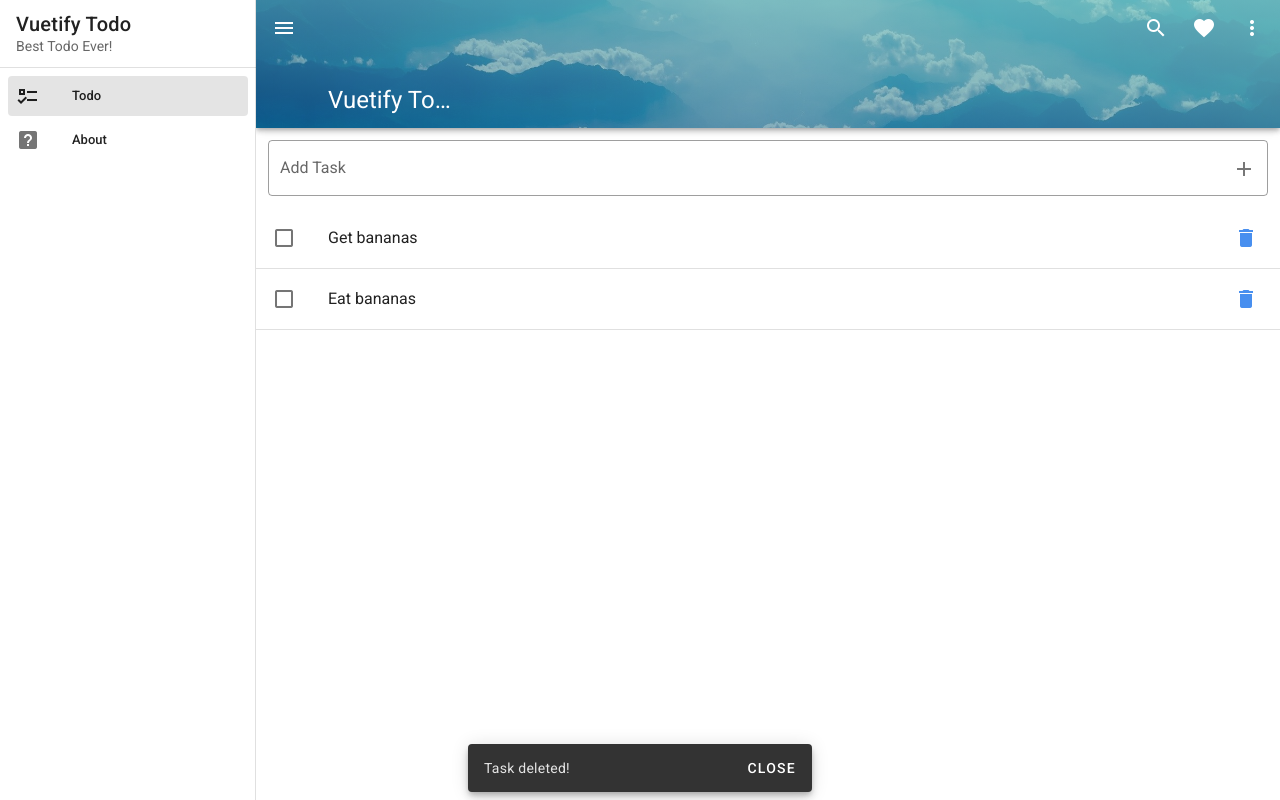
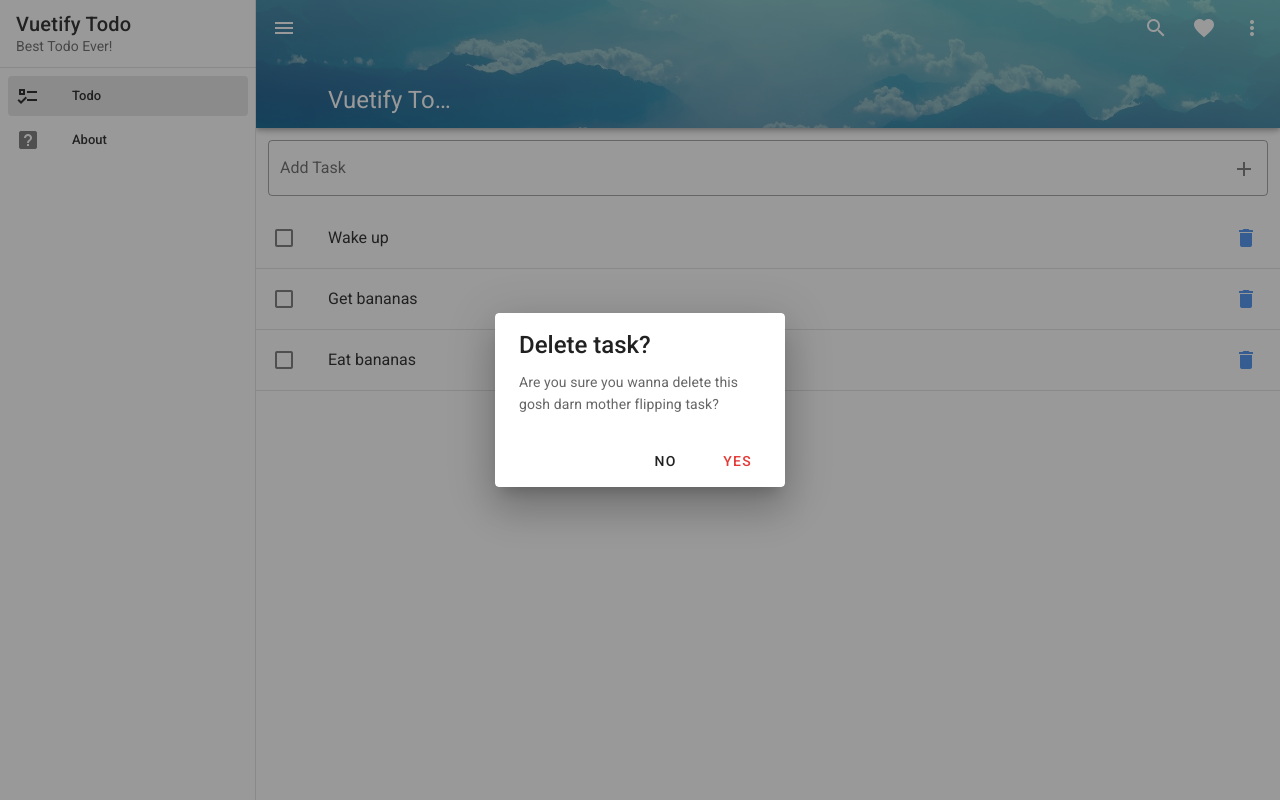
Before and after one commit to d85/vuetify-todo-app, a Vue app: page /#/ in a window 1280 px wide. Both pictures are taken after a click on the button 1246 px from the left and 238 px from the top of the page. Built offline with nearby package versions, Linux system fonts and the light colour scheme.

Commit message:
Added confirm dialog when delete task button clicked

```diff
--- /dev/null
+++ b/src/components/Todo/Dialogs/DialogDelete.vue
@@ -0,0 +1,42 @@
+<template>
+    <v-dialog
+      :value="true"
+      persistent
+      max-width="290"
+    >
+      <v-card>
+        <v-card-title class="text-h5">
+          Delete task?
+        </v-card-title>
+        <v-card-text>Are you sure you wanna delete this gosh darn mother flipping task?</v-card-text>
+        <v-card-actions>
+          <v-spacer></v-spacer>
+          <v-btn
+            @click="$emit('close')"
+            text
+          >
+            No
+          </v-btn>
+          <v-btn
+            @click="$store.dispatch('deleteTask', task.id)"
+            color="red darken-1"
+            text
+          >
+            Yes
+          </v-btn>
+        </v-card-actions>
+      </v-card>
+    </v-dialog>
+</template>
+
+<script>
+  export default {
+    props: {
+      'task': Object
+    }
+  }
+</script>
+
+<style scoped>
+
+</style>
--- a/src/components/Todo/TheTask.vue
+++ b/src/components/Todo/TheTask.vue
@@ -19,7 +19,7 @@
         </v-list-item-content>
         <v-list-item-action>
           <v-btn
-            @click.stop="$store.dispatch('deleteTask', task.id)"
+            @click.stop="dialogs.delete = true"
             icon
           >
             <v-icon
@@ -31,13 +31,30 @@
     </v-list-item>
 
     <v-divider></v-divider>
+
+    <dialog-delete
+      v-if="dialogs.delete"
+      @close="dialogs.delete = false"
+      :task="task"
+    />
   </div>
 </template>
 
 <script>
+import DialogDelete from '@/components/Todo/Dialogs/DialogDelete.vue';
   export default {
     props: {
       'task': Object
+    },
+    data() {
+      return {
+        dialogs: {
+          delete: false
+        }
+      }
+    },
+    components: {
+      "dialog-delete": require("@/components/Todo/Dialogs/DialogDelete.vue").default
     }
   }
 </script>
```
